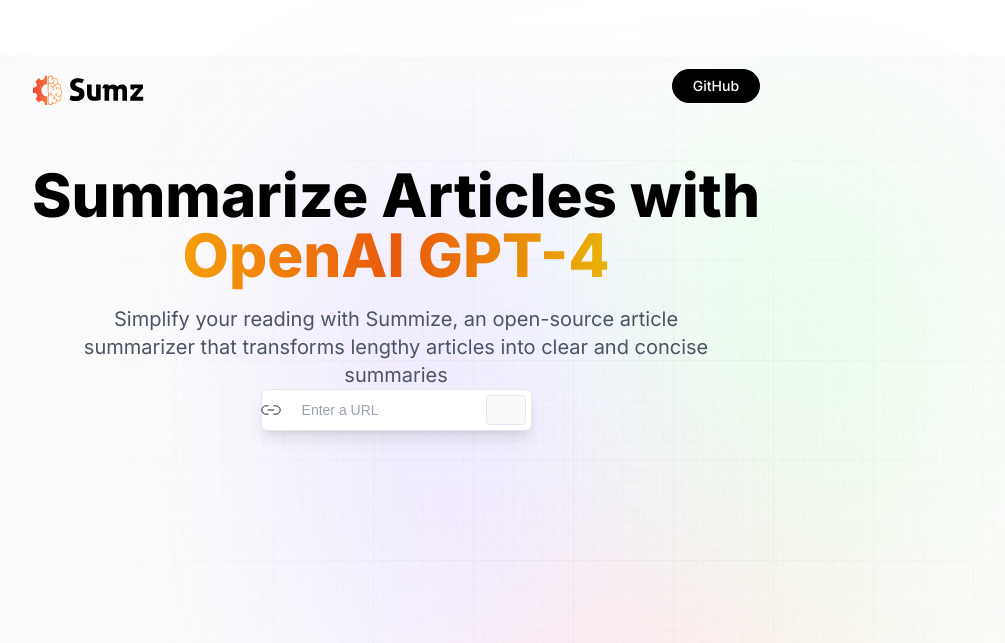
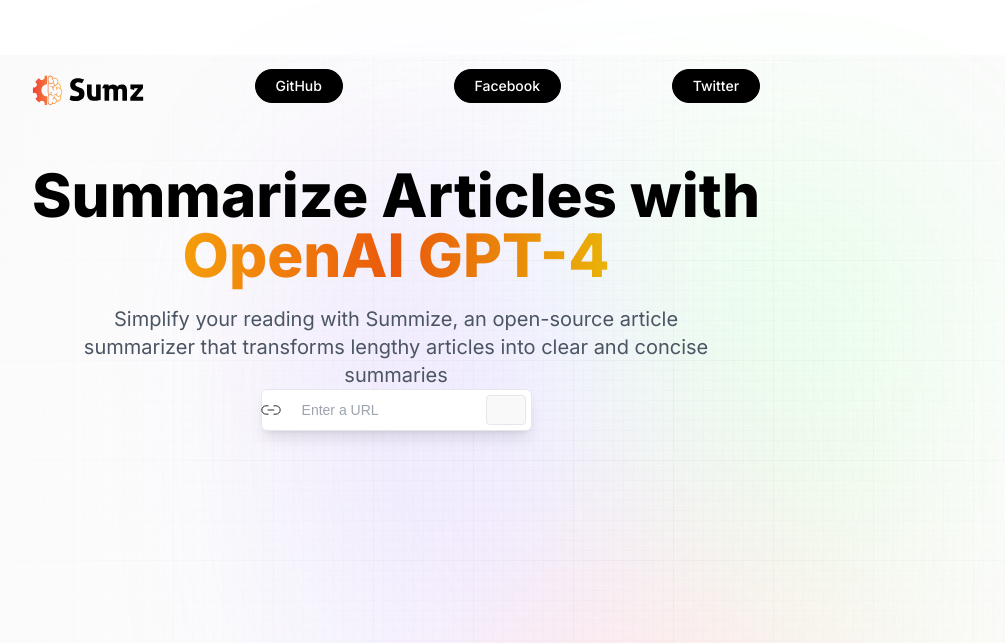
Before and after one commit to RubelMehmed/sumz, a React (Vite) app: page / in a window 1280 px wide. Shown: the part 157-800 px from the top of the page, without its empty margins (32-1037 px from the left). Built offline with nearby package versions, Linux system fonts and the light colour scheme; a web font is replaced by a local one.

Commit message:
social media added

```diff
--- a/src/components/Hero.jsx
+++ b/src/components/Hero.jsx
@@ -1,5 +1,3 @@
-import React from "react";
-
 import { logo } from "../assets";
 
 const Hero = () => {
@@ -17,6 +15,24 @@
         >
           GitHub
         </button>
+        <button
+          type='button'
+          onClick={() =>
+            window.open("https://facebook.com/rubelmehmed.pro", "_blank")
+          }
+          className='black_btn'
+        >
+          Facebook
+        </button>
+        <button
+          type='button'
+          onClick={() =>
+            window.open("https://twitter.com/rubelmehmed", "_blank")
+          }
+          className='black_btn'
+        >
+          Twitter
+        </button>
       </nav>
 
       <h1 className='head_text'>
```
